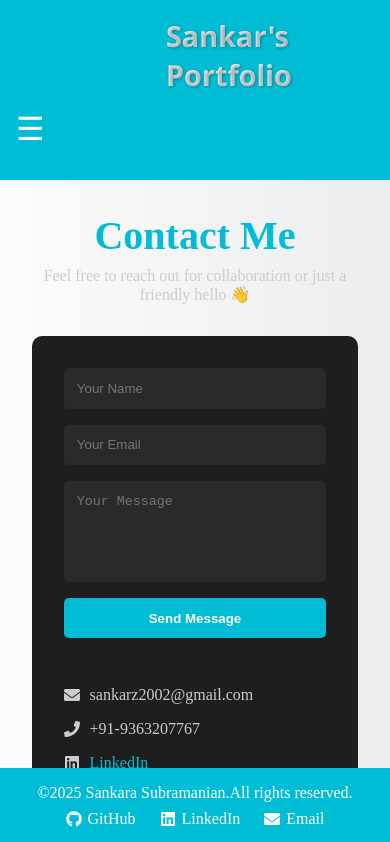
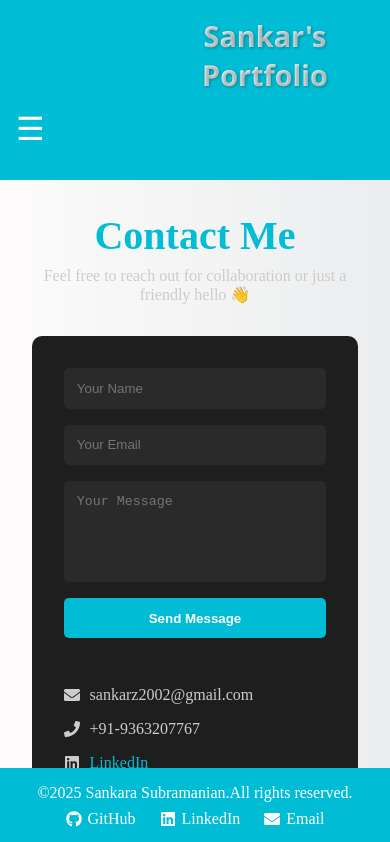
Before and after one commit to sankarzhub/My-Portfolio, a React (Vite) app: page /contact in a window 390 px wide. Shown: the top 842 px of the page. Built offline with nearby package versions, Linux system fonts and the light colour scheme.

Commit message:
Update NavBar.css

```diff
--- a/src/components/NavBar.css
+++ b/src/components/NavBar.css
@@ -66,7 +66,8 @@
     margin-bottom: 1rem;
     display: flex;
     align-items:center;
-    margin-left:150px;
+    margin-left:140px;
+    text-align:center;
   }
   .menu-toggle {
     display: block;
```
